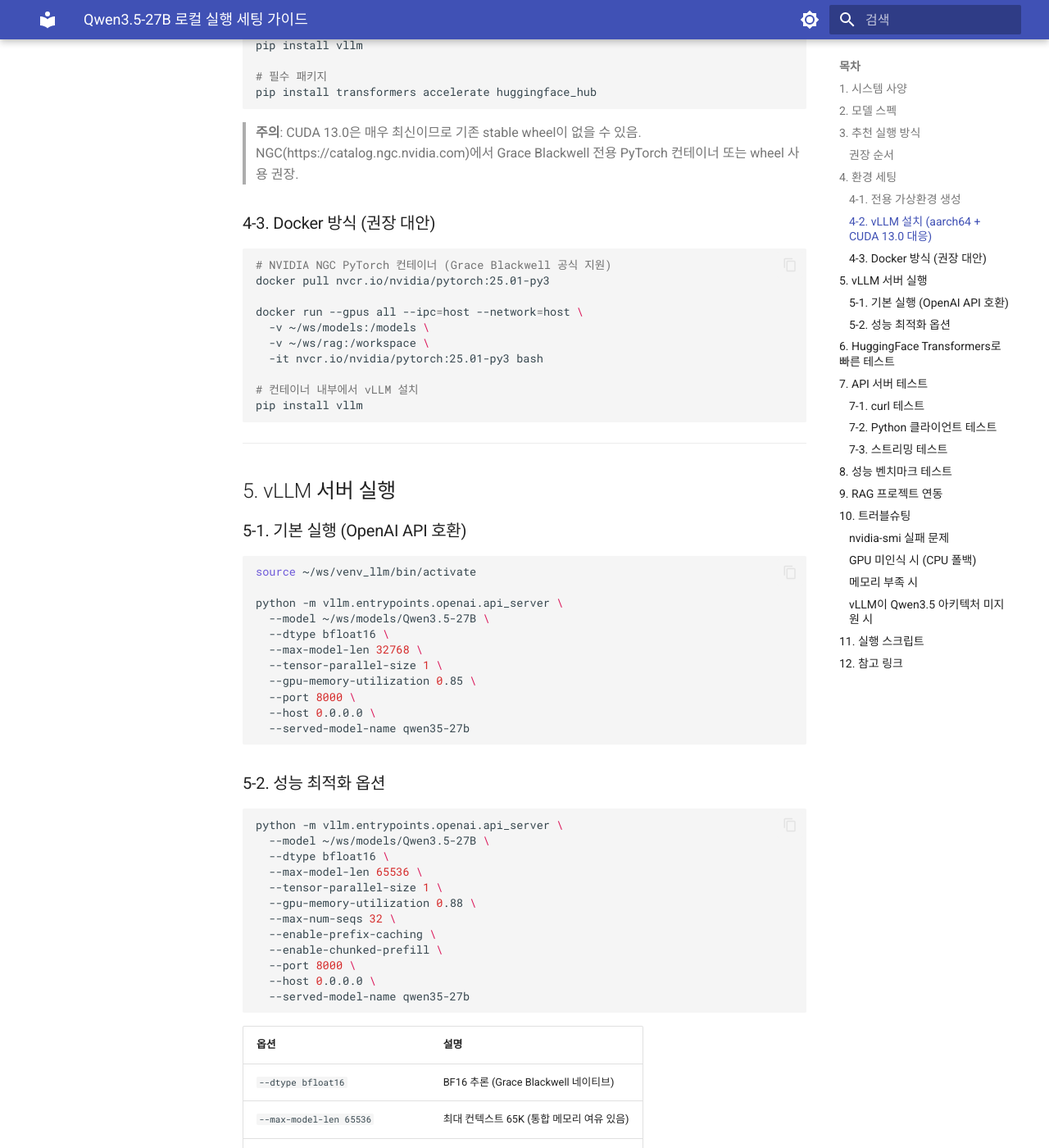
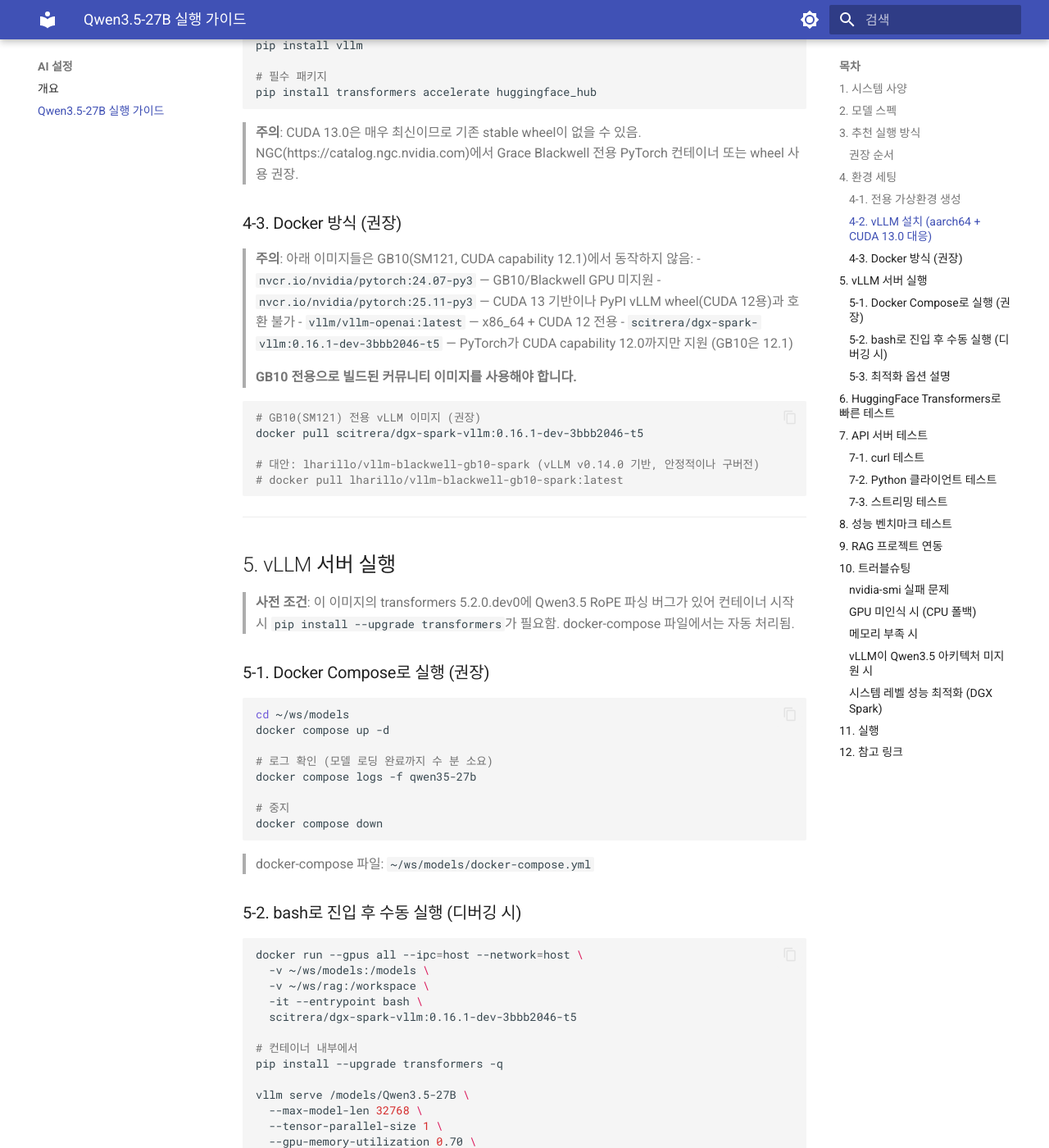
Before and after one commit to y2gon2/realtor, an MkDocs documentation site: the page built from docs/ai_setting/qwen35_27b_setup.md, in a window 1280 px wide and 1400 px high, scrolled down 2481 px. Shown: the whole window at 82% size. Built offline with MkDocs 1.6.1 and Material for MkDocs 9.7.7, drawn with Linux system fonts in a browser that asks for light colours; some of the changed text lies outside the part shown.

````diff
--- a/docs/ai_setting/qwen35_27b_setup.md
+++ b/docs/ai_setting/qwen35_27b_setup.md
@@ -96,66 +96,85 @@ pip install transformers accelerate huggingface_hub
 > **주의**: CUDA 13.0은 매우 최신이므로 기존 stable wheel이 없을 수 있음.
 > NGC(https://catalog.ngc.nvidia.com)에서 Grace Blackwell 전용 PyTorch 컨테이너 또는 wheel 사용 권장.
 
-### 4-3. Docker 방식 (권장 대안)
+### 4-3. Docker 방식 (권장)
+
+> **주의**: 아래 이미지들은 GB10(SM121, CUDA capability 12.1)에서 동작하지 않음:
+> - `nvcr.io/nvidia/pytorch:24.07-py3` — GB10/Blackwell GPU 미지원
+> - `nvcr.io/nvidia/pytorch:25.11-py3` — CUDA 13 기반이나 PyPI vLLM wheel(CUDA 12용)과 호환 불가
+> - `vllm/vllm-openai:latest` — x86_64 + CUDA 12 전용
+> - `scitrera/dgx-spark-vllm:0.16.1-dev-3bbb2046-t5` — PyTorch가 CUDA capability 12.0까지만 지원 (GB10은 12.1)
+>
+> **GB10 전용으로 빌드된 커뮤니티 이미지를 사용해야 합니다.**
 
 ```bash
-# NVIDIA NGC PyTorch 컨테이너 (Grace Blackwell 공식 지원)
-docker pull nvcr.io/nvidia/pytorch:25.01-py3
+# GB10(SM121) 전용 vLLM 이미지 (권장)
+docker pull scitrera/dgx-spark-vllm:0.16.1-dev-3bbb2046-t5
 
-docker run --gpus all --ipc=host --network=host \
-  -v ~/ws/models:/models \
-  -v ~/ws/rag:/workspace \
-  -it nvcr.io/nvidia/pytorch:25.01-py3 bash
-
-# 컨테이너 내부에서 vLLM 설치
-pip install vllm
+# 대안: lharillo/vllm-blackwell-gb10-spark (vLLM v0.14.0 기반, 안정적이나 구버전)
+# docker pull lharillo/vllm-blackwell-gb10-spark:latest
 ```
 
 ---
 
 ## 5. vLLM 서버 실행
 
-### 5-1. 기본 실행 (OpenAI API 호환)
+> **사전 조건**: 이 이미지의 transformers 5.2.0.dev0에 Qwen3.5 RoPE 파싱 버그가 있어
+> 컨테이너 시작 시 `pip install --upgrade transformers`가 필요함.
+> docker-compose 파일에서는 자동 처리됨.
+
+### 5-1. Docker Compose로 실행 (권장)
 
 ```bash
-source ~/ws/venv_llm/bin/activate
+cd ~/ws/models
+docker compose up -d
 
-python -m vllm.entrypoints.openai.api_server \
-  --model ~/ws/models/Qwen3.5-27B \
-  --dtype bfloat16 \
+# 로그 확인 (모델 로딩 완료까지 수 분 소요)
+docker compose logs -f qwen35-27b
+
+# 중지
+docker compose down
+```
+
+> docker-compose 파일: `~/ws/models/docker-compose.yml`
+
+### 5-2. bash로 진입 후 수동 실행 (디버깅 시)
+
+```bash
+docker run --gpus all --ipc=host --network=host \
+  -v ~/ws/models:/models \
+  -v ~/ws/rag:/workspace \
+  -it --entrypoint bash \
+  scitrera/dgx-spark-vllm:0.16.1-dev-3bbb2046-t5
+
+# 컨테이너 내부에서
+pip install --upgrade transformers -q
+
+vllm serve /models/Qwen3.5-27B \
   --max-model-len 32768 \
   --tensor-parallel-size 1 \
-  --gpu-memory-utilization 0.85 \
+  --gpu-memory-utilization 0.70 \
+  --max-num-seqs 8 \
+  --enable-prefix-caching \
+  --enable-chunked-prefill \
+  --max-num-batched-tokens 4096 \
   --port 8000 \
   --host 0.0.0.0 \
   --served-model-name qwen35-27b
 ```
 
-### 5-2. 성능 최적화 옵션
+### 5-3. 최적화 옵션 설명
 
-```bash
-python -m vllm.entrypoints.openai.api_server \
-  --model ~/ws/models/Qwen3.5-27B \
-  --dtype bfloat16 \
-  --max-model-len 65536 \
-  --tensor-parallel-size 1 \
-  --gpu-memory-utilization 0.88 \
-  --max-num-seqs 32 \
-  --enable-prefix-caching \
-  --enable-chunked-prefill \
-  --port 8000 \
-  --host 0.0.0.0 \
-  --served-model-name qwen35-27b
-```
+| 옵션 | 현재 값 | 설명 |
+|------|---------|------|
+| `--max-model-len 32768` | 32K | thinking 모드 사용 시 긴 출력 대응. 메모리 여유 시 65536까지 가능 |
+| `--gpu-memory-utilization 0.60` | 60% | 가용 메모리 75GB 기준 ~45GB 사용. 다른 프로세스 정리 시 0.85로 상향 |
+| `--max-num-seqs 8` | 8 | 동시 요청 수. thinking 모드는 출력이 길어 낮게 설정 |
+| `--enable-prefix-caching` | on | RAG 반복 시스템 프롬프트 캐싱으로 TTFT 단축 |
+| `--enable-chunked-prefill` | on | 긴 컨텍스트 입력 시 메모리 효율화 |
+| `--max-num-batched-tokens 4096` | 4096 | prefill 배치 크기. 메모리 사용량과 처리량 균형 |
 
-| 옵션 | 설명 |
-|------|------|
-| `--dtype bfloat16` | BF16 추론 (Grace Blackwell 네이티브) |
-| `--max-model-len 65536` | 최대 컨텍스트 65K (통합 메모리 여유 있음) |
-| `--gpu-memory-utilization 0.88` | GPU VRAM의 88% 사용 |
-| `--enable-prefix-caching` | RAG 반복 프리픽스 캐싱 |
-| `--enable-chunked-prefill` | 긴 컨텍스트 처리 효율화 |
-| `--max-num-seqs 32` | 동시 시퀀스 처리 수 |
+> **메모리 여유 시 (다른 프로세스 정리 후)**: `--gpu-memory-utilization 0.85`로 변경하면
+> KV cache가 늘어나 더 긴 컨텍스트와 동시 요청을 처리할 수 있음.
 
 ---
 
@@ -452,45 +471,78 @@ git clone https://github.com/vllm-project/vllm.git
 cd vllm && pip install -e .
 ```
 
+### 시스템 레벨 성능 최적화 (DGX Spark)
+
+GB10 통합 메모리 구조에서는 시스템 메모리 관리가 GPU 성능에 직접 영향을 줌.
+
+**1. swappiness 낮추기 (적용 완료)**
+
+```bash
+# 즉시 적용
+sudo sysctl vm.swappiness=10
+
+# 영구 적용
+echo "vm.swappiness=10" | sudo tee -a /etc/sysctl.d/99-gpu-perf.conf
+```
+
+> 기본값 60은 너무 공격적으로 swap을 사용함.
+> GB10은 CPU/GPU 통합 메모리이므로 swap 발생 시 GPU 성능 직접 저하.
+
+**2. GPU 클럭 최대 고정 (적용 완료)**
+
+```bash
+# 즉시 적용
+sudo nvidia-smi -lgc 2418,3003
+```
+
+재부팅 시 초기화되므로 systemd 서비스로 영구 등록:
+
+```bash
+sudo bash -c 'cat > /etc/systemd/system/nvidia-gpu-clock.service << EOF
+[Unit]
+Description=Set NVIDIA GPU clock range
+After=nvidia-persistenced.service
+
+[Service]
+Type=oneshot
+ExecStart=/usr/bin/nvidia-smi -lgc 2418,3003
+RemainAfterExit=yes
+
+[Install]
+WantedBy=multi-user.target
+EOF'
+
+sudo systemctl daemon-reload
+sudo systemctl enable nvidia-gpu-clock.service
+```
+
+> GPU 기본 클럭 2457MHz → 최대 3003MHz까지 부스트 허용.
+
+**3. 재부팅 권장**
+
+swap이 이미 꽉 찬 상태에서는 swappiness 변경만으로는 기존 swap 데이터가 정리되지 않음.
+재부팅하면 swap이 비워지고 가용 GPU 메모리가 증가하여 `--gpu-memory-utilization`을 더 높일 수 있음.
+
 ---
 
-## 11. 실행 스크립트
+## 11. 실행
 
 ```bash
-# ~/ws/scripts/run_qwen.sh
-#!/bin/bash
-set -e
+# 시작
+cd ~/ws/models && docker compose up -d
 
-MODEL_PATH="/home/gon/ws/models/Qwen3.5-27B"
-VENV_PATH="/home/gon/ws/venv_llm"
-PORT=8000
+# 로그 확인
+docker compose logs -f qwen35-27b
 
-source "$VENV_PATH/bin/activate"
+# 중지
+docker compose down
 
-echo "[INFO] Qwen3.5-27B 서버 시작..."
-echo "[INFO] 모델: $MODEL_PATH"
-echo "[INFO] 포트: $PORT"
-
-python -m vllm.entrypoints.openai.api_server \
-  --model "$MODEL_PATH" \
-  --dtype bfloat16 \
-  --max-model-len 32768 \
-  --tensor-parallel-size 1 \
-  --gpu-memory-utilization 0.85 \
-  --enable-prefix-caching \
-  --enable-chunked-prefill \
-  --max-num-seqs 16 \
-  --port "$PORT" \
-  --host 0.0.0.0 \
-  --served-model-name qwen35-27b \
-  2>&1 | tee ~/ws/logs/qwen_server.log
+# 재시작
+docker compose restart qwen35-27b
 ```
 
-```bash
-chmod +x ~/ws/scripts/run_qwen.sh
-mkdir -p ~/ws/logs
-~/ws/scripts/run_qwen.sh
-```
+> docker-compose 파일: `~/ws/models/docker-compose.yml`
+> `restart: unless-stopped` 설정으로 서버 재부팅 시 자동 시작됨.
 
 ---
 
@@ -500,3 +552,7 @@ mkdir -p ~/ws/logs
 - [Qwen3.5 HuggingFace](https://huggingface.co/Qwen)
 - [NVIDIA NGC PyTorch 컨테이너](https://catalog.ngc.nvidia.com/orgs/nvidia/containers/pytorch)
 - [vLLM Grace Hopper 지원 이슈](https://github.com/vllm-project/vllm/issues)
+- [scitrera/dgx-spark-vllm (GB10 전용 vLLM)](https://hub.docker.com/r/scitrera/dgx-spark-vllm/tags)
+- [lharillo/vllm-blackwell-gb10-spark](https://hub.docker.com/r/lharillo/vllm-blackwell-gb10-spark)
+- [DGX Spark vLLM 포럼](https://forums.developer.nvidia.com/t/new-pre-built-vllm-docker-images-for-nvidia-dgx-spark/357832)
+- [Qwen3.5-27B on DGX Spark 실행 사례](https://forums.developer.nvidia.com/t/run-qwen3-5-27b-with-spark-vllm-docker/362563)
--- a/mkdocs.yml
+++ b/mkdocs.yml
@@ -34,6 +34,9 @@ nav:
       - 한국어 임베딩 모델 비교: embedding_models.md
   - Phase 상세 기획:
       - Phase 1 — RAG MVP: phases/phase1_rag_mvp.md
+  - AI 설정:
+      - 개요: ai_setting/README.md
+      - Qwen3.5-27B 실행 가이드: ai_setting/qwen35_27b_setup.md
 
 markdown_extensions:
   - tables
````
Also changed, not shown: docs/ai_setting/codex_cron_setup.md (added, +48 -0 lines), docs/ai_setting/gemini_cron_setup.md (added, +103 -0 lines), docs/index.md (+1 -0 lines), llm_task_and_guideline/rag_prepare/task_prompt_v2_guideline.md (renamed from docs/task_prompt_v2_guideline.md), llm_task_and_guideline/rag_prepare/task_prompt_v2_refine.md (renamed from docs/task_prompt_v2_refine.md).
